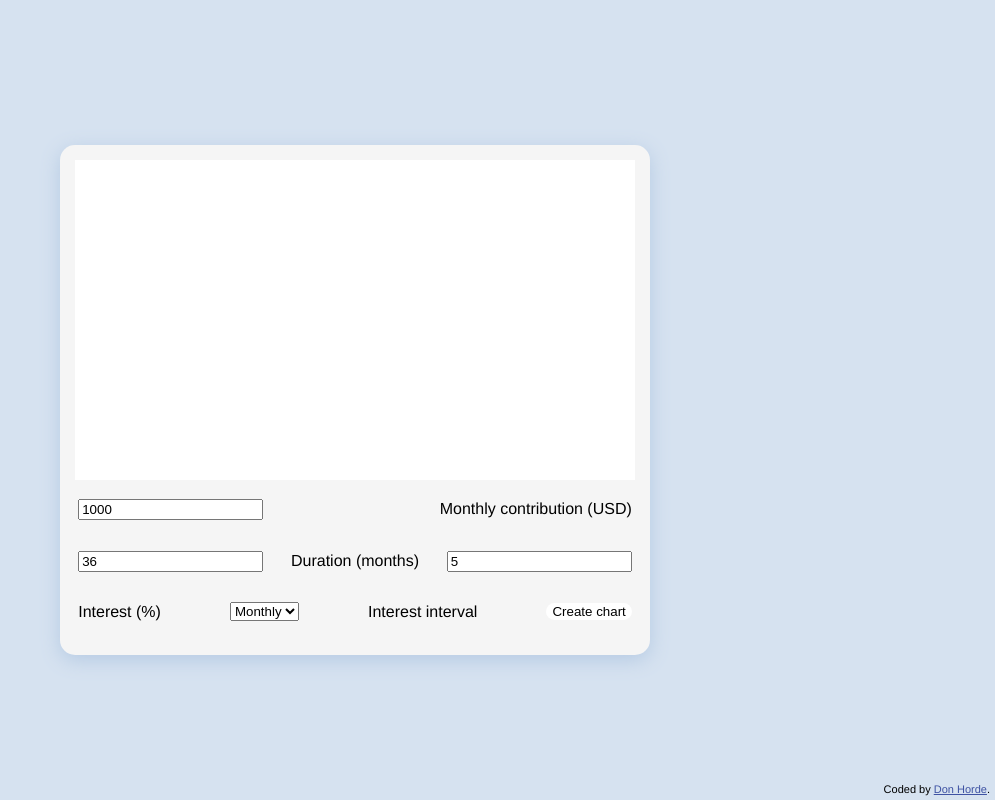
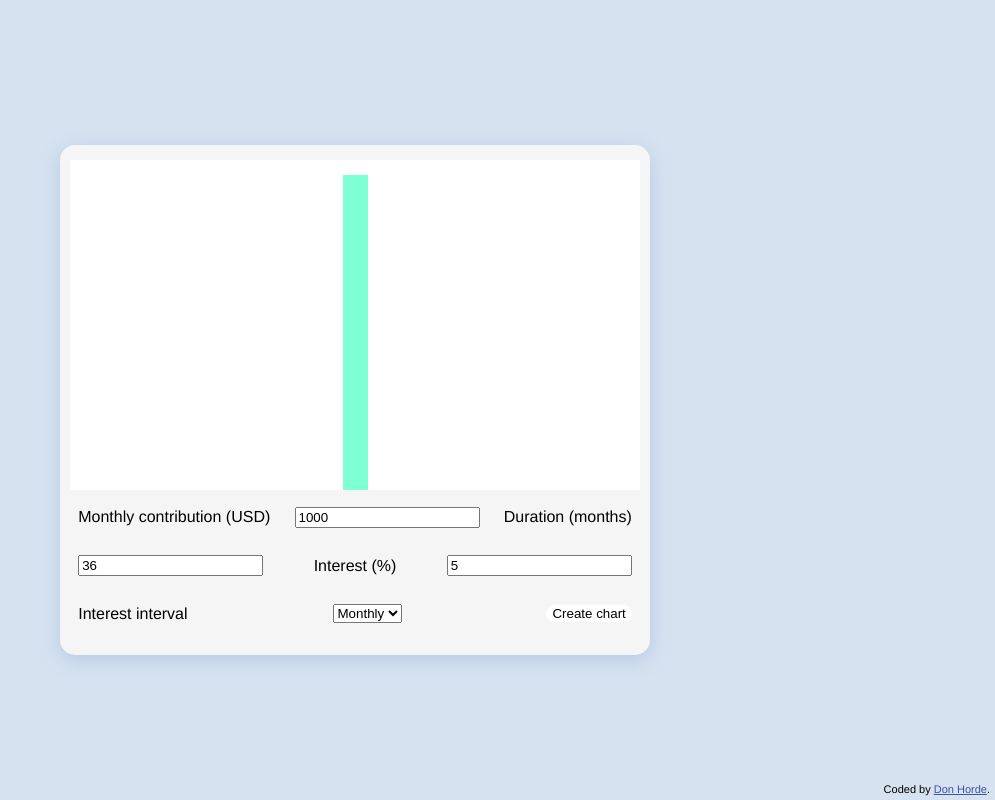
Before and after one commit to donhorde/compound, a plain HTML site: page index.html in a window 1280 px wide. Both pictures are taken after a click on the button "Create chart". Shown: the whole page, without its empty margins (285-1280 px from the left). Drawn offline with Linux system fonts and the light colour scheme.

Commit message:
create base for graph drawing

```diff
--- a/index.html
+++ b/index.html
@@ -10,17 +10,17 @@
     <div class="main-box">
       <div class="graph-container"></div>
       <div class="controls">
+        <label for="monthly-contribution">Monthly contribution (USD)</label>
         <input type="number" id="monthly-contribution" value="1000" min="0">
-        <label for="monthly-contribution">Monthly contribution (USD)</label>
+        <label for="duration">Duration (months)</label>
         <input type="number" id="duration" value="36" min="1">
-        <label for="duration">Duration (months)</label>
+        <label for="interest">Interest (%)</label>
         <input type="number" id="interest" value="5" min="0">
-        <label for="interest">Interest (%)</label>
+        <label for="interest-interval">Interest interval</label>
         <select id="interest-interval">
           <option value="monthly">Monthly</option>
           <option value="yearly">Yearly</option>
         </select>
-        <label for="interest-interval">Interest interval</label>
         <button id="create-chart">Create chart</button>
       </div>
     <div class="attribution">
--- a/script.js
+++ b/script.js
@@ -0,0 +1,35 @@
+const createBtn = document.getElementById('create-chart');
+
+const durationField = document.getElementById('duration');
+const contributionField = document.getElementById('monthly-contribution');
+const interestField = document.getElementById('interest');
+const intervalField = document.getElementById('interest-interval');
+
+const graphContainer = document.querySelector('.graph-container');
+
+let inputValues = {
+    duration: 0,
+    contribution: 0,
+    interest: 0,
+    interval: "yearly",
+
+    refresh: function() {
+        this.duration = durationField.value;
+        this.contribution = contributionField.value;
+        this.interest = interestField.value;
+        this.interval = intervalField.value;
+    },
+};
+
+createBtn.addEventListener('click', () => createDiv());
+
+function createDiv() {
+    const newDiv = document.createElement('div');
+    newDiv.classList.add('bar');
+    graphContainer.appendChild(newDiv);
+}
+
+function testFn() {
+    inputValues.refresh();
+    console.log(inputValues);
+}
--- a/style.css
+++ b/style.css
@@ -29,9 +29,22 @@ button:hover {
 }
 
 .graph-container {
+    padding: 10px 5px 0px 5px;
     background-color: white;
     width: 100%;
     height: 20rem;
+    display: flex;
+    justify-content: space-around;
+    overflow: hidden;
+}
+
+.bar {
+    margin: 5px;
+    width: 100%;
+    max-width: 25px;
+    max-height: 100%;
+    height: 100%;
+    background-color: aquamarine;
 }
 
 .main-box {
```
